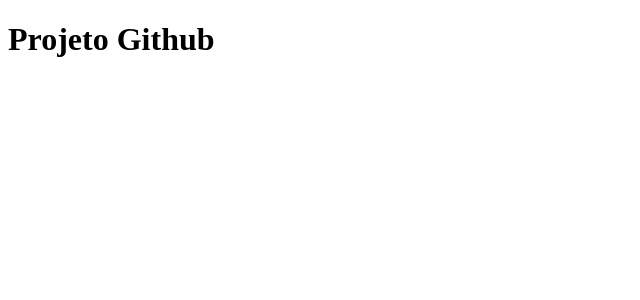
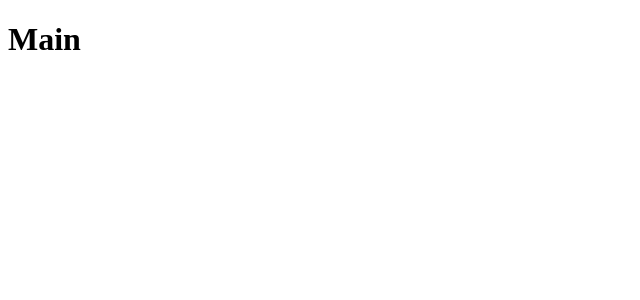
Before and after one commit to iurylemos/projeto-react-repositorio, a React (Create React App) app: page / in a window 1280 px wide. Shown: the top 300 px of the page, without its empty margins (0-640 px from the left). Built offline with nearby package versions, Linux system fonts and the light colour scheme.

Commit message:
Criando projeto e rotas com as duas view

```diff
--- a/src/App.js
+++ b/src/App.js
@@ -1,10 +1,9 @@
 import React from 'react';
+import Routes from './routes';
 
 function App() {
   return (
-    <div className="App">
-      <h1>Projeto Github</h1>
-    </div>
+    <Routes />
   );
 }
 
--- /dev/null
+++ b/src/routes.js
@@ -0,0 +1,15 @@
+import React from 'react';
+import { BrowserRouter, Switch, Route } from 'react-router-dom';
+import Main from './view/main';
+import Repositorio from './view/respository';
+
+export default function Routes() {
+  return (
+    <BrowserRouter>
+      <Switch>
+        <Route exact path="/" component={Main} />
+        <Route exact path="/repositorio/:repositorio" component={Repositorio} />
+      </Switch>
+    </BrowserRouter>
+  )
+}
--- /dev/null
+++ b/src/view/main/index.js
@@ -0,0 +1,7 @@
+import React from 'react';
+
+export default function Main() {
+  return (
+    <h1>Main</h1>
+  )
+}
--- /dev/null
+++ b/src/view/respository/index.js
@@ -0,0 +1,7 @@
+import React from 'react';
+
+export default function Repositorio() {
+  return (
+    <h1>Repositorio</h1>
+  )
+}
```
